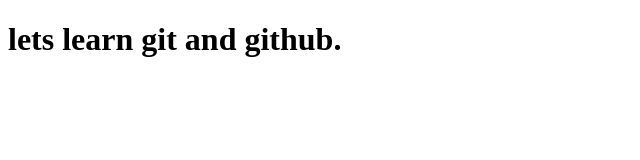
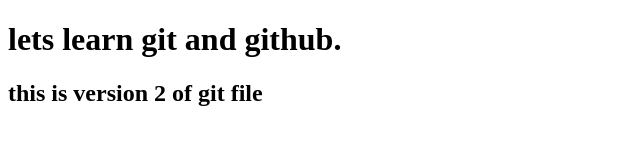
Before and after one commit to premk1873/learn-git-pk, a plain HTML site: page index.html in a window 1280 px wide. Shown: the whole page, without its empty margins (0-640 px from the left). Drawn offline with Linux system fonts and the light colour scheme.

Commit message:
this is v2

```diff
--- a/index.html
+++ b/index.html
@@ -7,5 +7,6 @@
 </head>
 <body>
     <h1>lets learn git and github.</h1>
+    <h2>this is version 2 of git file</h2>
 </body>
 </html>
```
